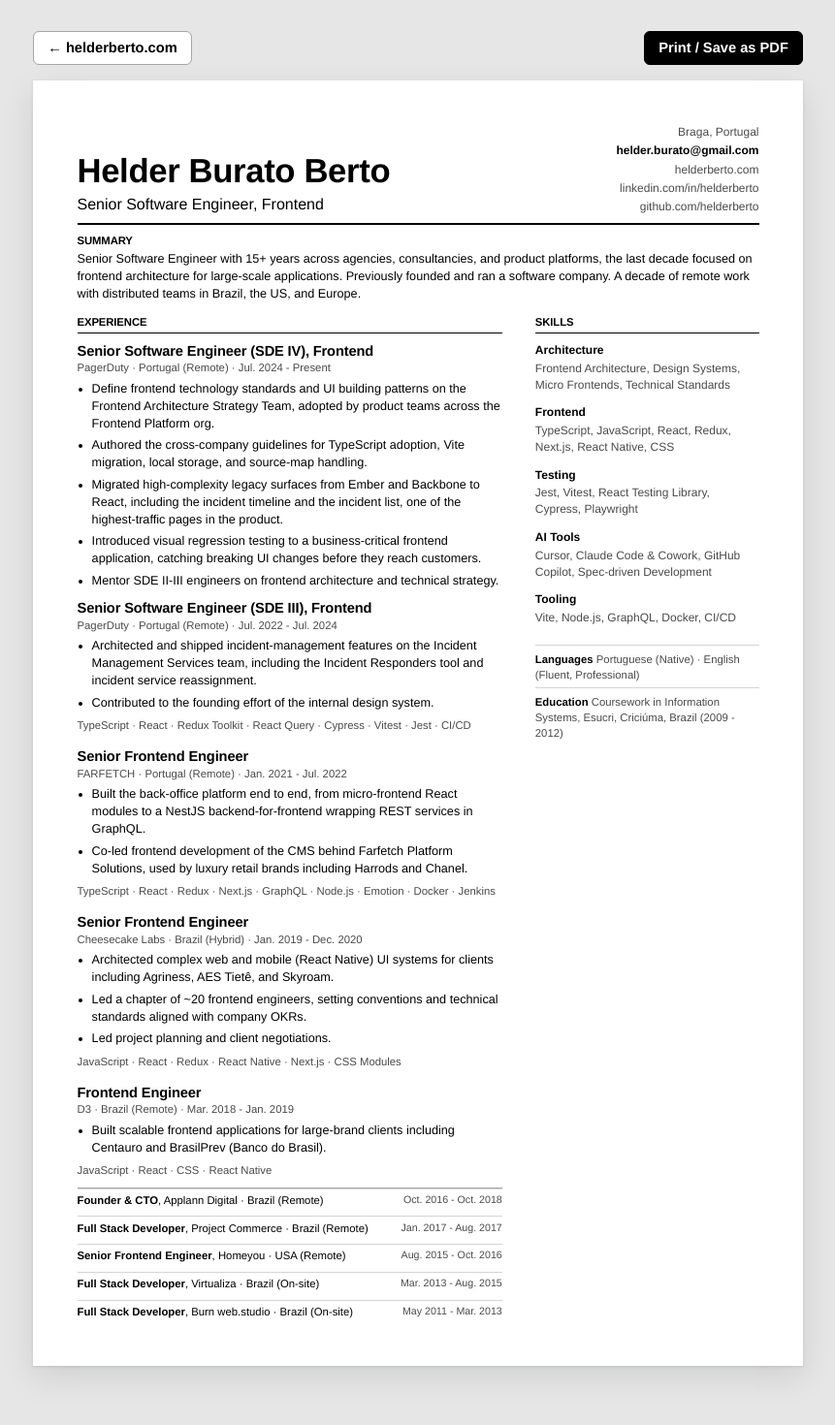
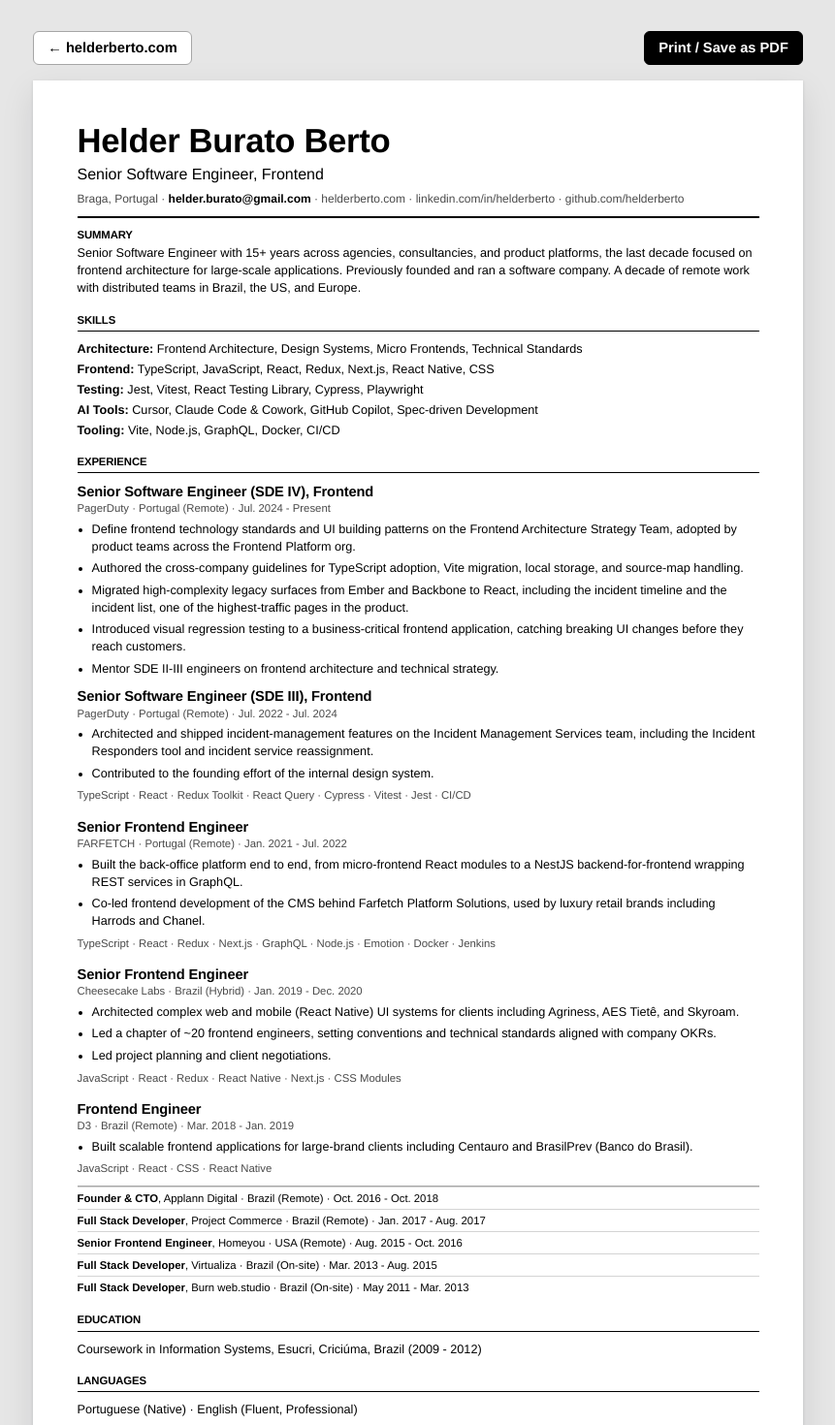
Before and after one commit to helderberto/helderberto.com, a Next.js app: page /resume in a window 1280 px wide. Shown: the top 1470 px of the page at 97% size, without its empty margins (209-1070 px from the left). Built offline with nearby package versions, Linux system fonts and the light colour scheme.

Commit message:
refactor: flatten resume into single-column ATS-friendly layout

```diff
--- a/src/app/resume/page.tsx
+++ b/src/app/resume/page.tsx
@@ -15,20 +15,22 @@ export default function Resume() {
 
       <article className="rs-sheet" lang="en">
         <header className={styles.masthead}>
-          <div>
           <h1 className={styles.name}>{resume.name}</h1>
           <p className={styles.headline}>{resume.headline}</p>
-          </div>
           <address className={styles.contact}>
             <span>{resume.location}</span>
-            <span className="rs-print-only">{resume.phone}</span>
+            <span className="rs-print-only"> · {resume.phone}</span>
+            <span>
+              {' · '}
               <a href={`mailto:${resume.email}`}>
                 <strong>{resume.email}</strong>
               </a>
+            </span>
             {resume.links.map((link) => (
-              <a key={link.href} href={link.href}>
-                {link.label}
-              </a>
+              <span key={link.href}>
+                {' · '}
+                <a href={link.href}>{link.label}</a>
+              </span>
             ))}
           </address>
         </header>
@@ -36,8 +38,15 @@ export default function Resume() {
         <h2 className={styles.summaryTitle}>Summary</h2>
         <p className={styles.summary}>{resume.summary}</p>
 
-        <div className={styles.body}>
-          <div>
+        <section className={styles.section}>
+          <h2 className={styles.sectionTitle}>Skills</h2>
+          {resume.skills.map((skill) => (
+            <p key={skill.group} className={styles.skillRow}>
+              <strong>{skill.group}:</strong> {skill.items.join(', ')}
+            </p>
+          ))}
+        </section>
+
         <section className={styles.section}>
           <h2 className={styles.sectionTitle}>Experience</h2>
           {detailedExperience.map((job) => (
@@ -47,10 +56,7 @@ export default function Resume() {
             >
               {job.positions.length > 0 ? (
                 job.positions.map((position) => (
-                      <div
-                        key={position.level}
-                        className={styles.positionBlock}
-                      >
+                  <div key={position.level} className={styles.positionBlock}>
                     <h3 className={styles.jobTitle}>{position.level}</h3>
                     <p className={styles.jobMeta}>
                       {job.company} · {job.location} · {position.period}
@@ -88,49 +94,30 @@ export default function Resume() {
                 key={`${job.company}-${job.period}`}
                 className={styles.earlierRow}
               >
-                    <span>
-                      <strong>{job.role}</strong>, {job.company} ·{' '}
-                      {job.location}
-                    </span>
-                    <span>{job.period}</span>
+                <strong>{job.role}</strong>, {job.company} · {job.location} ·{' '}
+                {job.period}
               </p>
             ))}
           </div>
         </section>
-          </div>
 
-          <div>
         <section className={styles.section}>
-              <h2 className={styles.sectionTitle}>Skills</h2>
-              <dl>
-                {resume.skills.map((skill) => (
-                  <div key={skill.group} className={styles.skillGroup}>
-                    <dt>{skill.group}</dt>
-                    <dd>{skill.items.join(', ')}</dd>
-                  </div>
+          <h2 className={styles.sectionTitle}>Education</h2>
+          {resume.education.map((item) => (
+            <p key={item.school} className={styles.inlineRow}>
+              {item.program}, {item.school}, {item.location} ({item.period})
+            </p>
           ))}
-              </dl>
         </section>
 
         <section className={styles.section}>
-              <p className={styles.footnote}>
-                <strong>Languages</strong>{' '}
+          <h2 className={styles.sectionTitle}>Languages</h2>
+          <p className={styles.inlineRow}>
             {resume.languages
               .map((language) => `${language.name} (${language.level})`)
               .join(' · ')}
           </p>
-              <p className={styles.footnote}>
-                <strong>Education</strong>{' '}
-                {resume.education
-                  .map(
-                    (item) =>
-                      `${item.program}, ${item.school}, ${item.location} (${item.period})`,
-                  )
-                  .join(' · ')}
-              </p>
         </section>
-          </div>
-        </div>
       </article>
     </div>
   );
--- a/src/app/resume/resume.css
+++ b/src/app/resume/resume.css
@@ -10,10 +10,26 @@
   --rs-line: #a6a6a6;
   --rs-line-soft: #d4d4d4;
 
+  /* Type scale in pt (print-native unit for font sizes) */
+  --rs-text-2xs: 8.5pt;
+  --rs-text-xs: 9pt;
+  --rs-text-sm: 9.5pt;
+  --rs-text-base: 10pt;
+  --rs-text-md: 11pt;
+  --rs-text-lg: 12pt;
+  --rs-text-2xl: 26pt;
+
+  /* Spacing scale in mm (print-native unit for page geometry) */
+  --rs-gap-2xs: 0.8mm;
+  --rs-gap-xs: 1.2mm;
+  --rs-gap-sm: 1.5mm;
+  --rs-gap-md: 2.5mm;
+  --rs-gap-lg: 4mm;
+
   color-scheme: light;
   color: var(--rs-ink);
   background: #e6e6e6;
-  font-size: 10pt;
+  font-size: var(--rs-text-base);
   line-height: 1.42;
   padding: 2rem 1rem 4rem;
   min-height: 100vh;
@@ -72,7 +88,7 @@
   gap: 0.5rem;
   align-items: center;
   justify-content: space-between;
-  font-size: 11pt;
+  font-size: var(--rs-text-md);
 }
 
 .rs-button {
--- a/src/app/resume/resume.module.css
+++ b/src/app/resume/resume.module.css
@@ -1,14 +1,10 @@
 .masthead {
-  display: grid;
-  grid-template-columns: 1fr auto;
-  gap: 8mm;
-  align-items: end;
-  padding-bottom: 2mm;
+  padding-bottom: var(--rs-gap-md);
   border-bottom: 2pt solid var(--rs-accent);
 }
 
 .name {
-  font-size: 26pt;
+  font-size: var(--rs-text-2xl);
   font-weight: 800;
   line-height: 1;
   letter-spacing: -0.02em;
@@ -16,18 +12,16 @@
 }
 
 .headline {
-  margin-top: 1.5mm;
-  font-size: 12pt;
+  margin-top: var(--rs-gap-sm);
+  font-size: var(--rs-text-lg);
   font-weight: 500;
   color: var(--rs-ink);
 }
 
 .contact {
-  display: grid;
-  gap: 0.6mm;
-  font-size: 9pt;
+  margin-top: var(--rs-gap-sm);
+  font-size: var(--rs-text-xs);
   color: var(--rs-muted);
-  text-align: right;
 }
 
 .contact strong {
@@ -36,118 +30,89 @@
 }
 
 .summary {
-  margin-top: 1mm;
-  font-size: 9.5pt;
-}
-
-.body {
-  display: grid;
-  grid-template-columns: 1.9fr 1fr;
-  gap: 9mm;
-  margin-top: 3mm;
+  margin-top: var(--rs-gap-xs);
+  font-size: var(--rs-text-sm);
 }
 
 .sectionTitle {
-  font-size: 8.5pt;
+  font-size: var(--rs-text-2xs);
   font-weight: 700;
   letter-spacing: 0.12em;
   text-transform: uppercase;
   color: var(--rs-ink);
   border-bottom: 0.75pt solid var(--rs-ink);
-  padding-bottom: 1mm;
-  margin-bottom: 2.5mm;
+  padding-bottom: var(--rs-gap-xs);
+  margin-bottom: var(--rs-gap-md);
 }
 
-.section + .section {
-  margin-top: 5mm;
+.section {
+  margin-top: var(--rs-gap-lg);
 }
 
 .job + .job {
-  margin-top: 4mm;
+  margin-top: var(--rs-gap-lg);
 }
 
 .jobTitle {
-  font-size: 11pt;
+  font-size: var(--rs-text-md);
   font-weight: 700;
 }
 
 .jobMeta {
-  font-size: 8.5pt;
+  font-size: var(--rs-text-2xs);
   color: var(--rs-muted);
 }
 
 .positionBlock + .positionBlock {
-  margin-top: 2.5mm;
+  margin-top: var(--rs-gap-md);
 }
 
 .bullets {
   list-style: disc;
-  margin: 1.5mm 0 0;
+  margin: var(--rs-gap-sm) 0 0;
   padding-left: 4mm;
 }
 
 .bullets li {
-  margin-bottom: 1.2mm;
-  font-size: 9.5pt;
+  margin-bottom: var(--rs-gap-xs);
+  font-size: var(--rs-text-sm);
 }
 
 .tech {
-  margin-top: 1.4mm;
-  font-size: 8.5pt;
+  margin-top: var(--rs-gap-xs);
+  font-size: var(--rs-text-2xs);
   color: var(--rs-muted);
 }
 
 .earlier {
-  display: grid;
-  gap: 1.5mm;
-  margin-top: 2.5mm;
+  margin-top: var(--rs-gap-md);
   border-top: 0.75pt solid var(--rs-line);
 }
 
 .earlierRow {
-  display: grid;
-  grid-template-columns: 1fr auto;
-  gap: 3mm;
-  font-size: 8.5pt;
-  padding: 0.8mm 0;
+  font-size: var(--rs-text-2xs);
+  padding: var(--rs-gap-2xs) 0;
   border-top: 0.5pt solid var(--rs-line-soft);
 }
 
-.earlierRow span:last-child {
-  color: var(--rs-muted);
-  font-size: 8pt;
-  white-space: nowrap;
-}
-
-.skillGroup + .skillGroup {
-  margin-top: 3mm;
-}
-
-.skillGroup dt {
-  font-size: 9pt;
+.earlierRow strong {
   font-weight: 700;
 }
 
-.skillGroup dd {
-  font-size: 9pt;
-  color: var(--rs-muted);
-  margin-top: 0.5mm;
+.skillRow {
+  font-size: var(--rs-text-sm);
 }
 
-.footnote {
-  font-size: 8.5pt;
-  color: var(--rs-muted);
-  border-top: 0.5pt solid var(--rs-line-soft);
-  padding-top: 1.5mm;
+.skillRow + .skillRow {
+  margin-top: var(--rs-gap-2xs);
 }
 
-.footnote + .footnote {
-  margin-top: 1.5mm;
+.skillRow strong {
+  font-weight: 700;
 }
 
-.footnote strong {
-  color: var(--rs-ink);
-  font-weight: 700;
+.inlineRow {
+  font-size: var(--rs-text-sm);
 }
 
 .bullets li::marker {
@@ -155,8 +120,8 @@
 }
 
 .summaryTitle {
-  margin-top: 2.5mm;
-  font-size: 8.5pt;
+  margin-top: var(--rs-gap-md);
+  font-size: var(--rs-text-2xs);
   font-weight: 700;
   letter-spacing: 0.12em;
   text-transform: uppercase;
```
Lines whose indentation alone changed are shown as unchanged.
